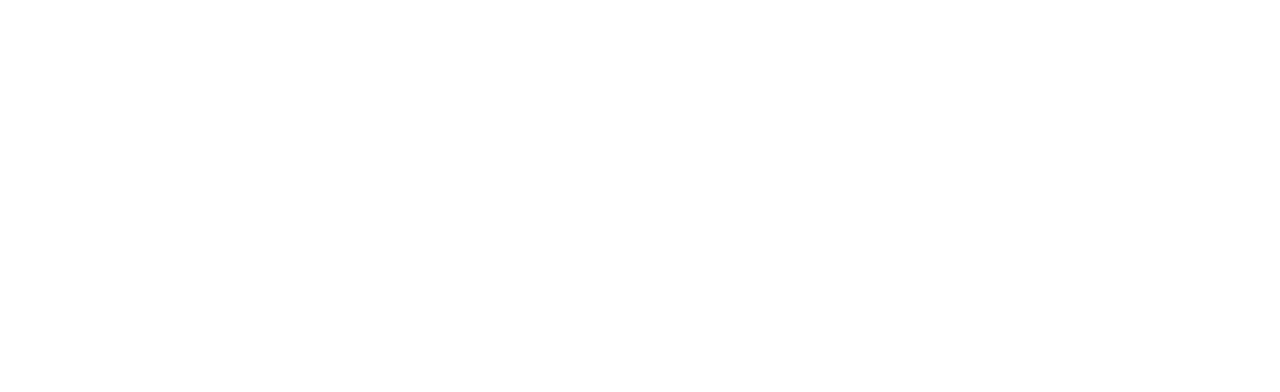
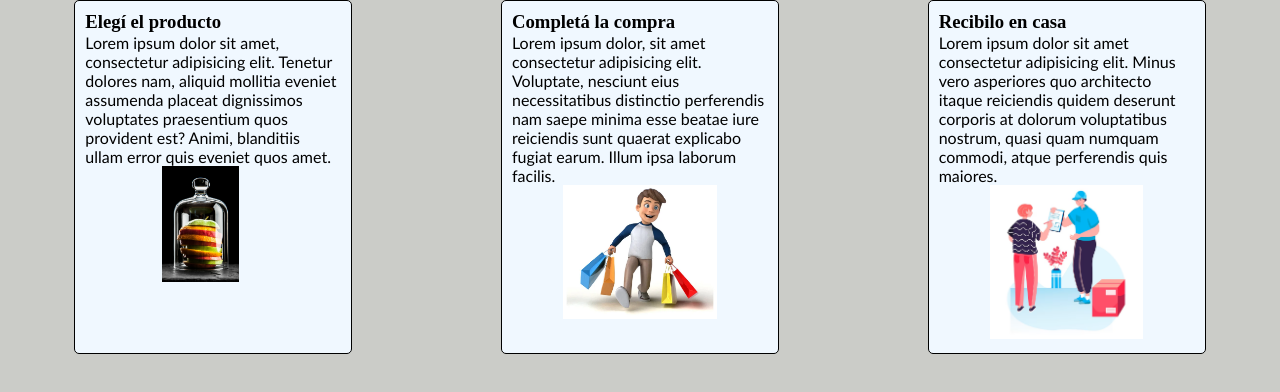
Before and after one commit to UriSuti/Act9, a plain HTML site: page index.html in a window 1280 px wide. Drawn offline with Linux system fonts and the light colour scheme.

Commit message:
gg well played ez bozo

```diff
--- a/index.html
+++ b/index.html
@@ -7,6 +7,24 @@
     <link rel="stylesheet" href="style.css">
 </head>
 <body>
+    <section>
 
+        <div>
+            <h3>Elegí el producto</h3>
+            <p>Lorem ipsum dolor sit amet, consectetur adipisicing elit. Tenetur dolores nam, aliquid mollitia eveniet assumenda placeat dignissimos voluptates praesentium quos provident est? Animi, blanditiis ullam error quis eveniet quos amet.</p>
+            <img src="Assets/producto.jpg" alt="producto">
+        </div>
+
+        <div>
+            <h3>Completá la compra</h3>
+            <p>Lorem ipsum dolor, sit amet consectetur adipisicing elit. Voluptate, nesciunt eius necessitatibus distinctio perferendis nam saepe minima esse beatae iure reiciendis sunt quaerat explicabo fugiat earum. Illum ipsa laborum facilis.</p>
+            <img class="distinto" src="Assets/compra.jpg" alt="compra">
+        </div>
+        <div>
+            <h3>Recibilo en casa</h3>
+            <p>Lorem ipsum dolor sit amet consectetur adipisicing elit. Minus vero asperiores quo architecto itaque reiciendis quidem deserunt corporis at dolorum voluptatibus nostrum, quasi quam numquam commodi, atque perferendis quis maiores.</p>
+            <img class="distinto" src="Assets/recibimiento.jpg" alt="recibimiento">
+        </div>
+    </section>
 </body>
 </html>
--- a/style.css
+++ b/style.css
@@ -0,0 +1,38 @@
+* {
+    margin: 0;
+    padding: 0;
+    background-color: #cbccc8
+
+}
+
+section {
+    display: flex;
+    justify-content: space-around;
+}
+
+div {
+    border: 1px solid black;
+    border-radius: 5px;
+    width: 20%;
+    background-color: aliceblue;
+    padding: 10px;
+}
+
+div p, h3{
+    background-color: aliceblue;
+}
+
+
+p {
+    font-family:'Gill Sans', 'Gill Sans MT', Calibri, 'Trebuchet MS', sans-serif;
+}
+
+img {
+    width: 30%;
+    margin-left: 30%;
+}
+
+.distinto {
+    width: 60%;
+    margin-left: 20%;
+}
```
Also changed, not shown: Assets/compra.jpg (added), Assets/producto.jpg (added), Assets/recibimiento.jpg (added).
